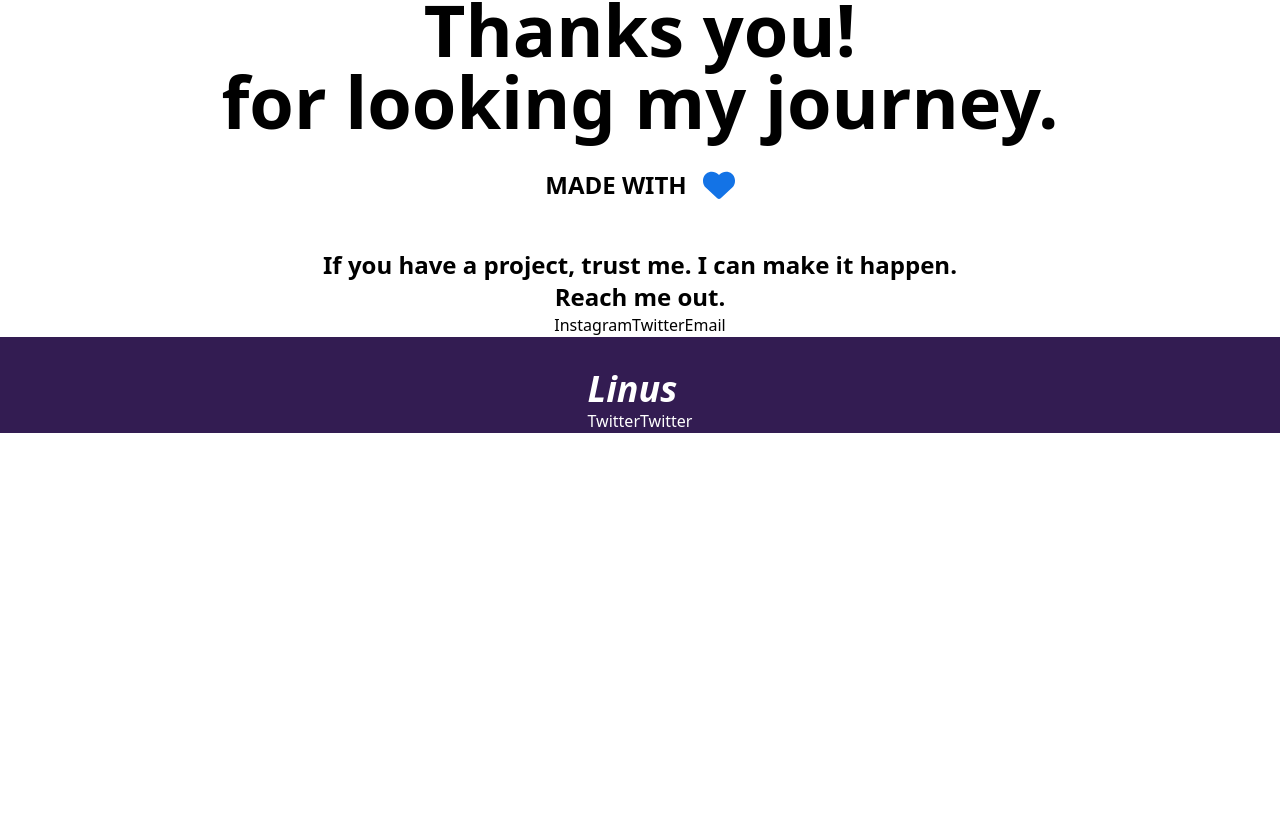
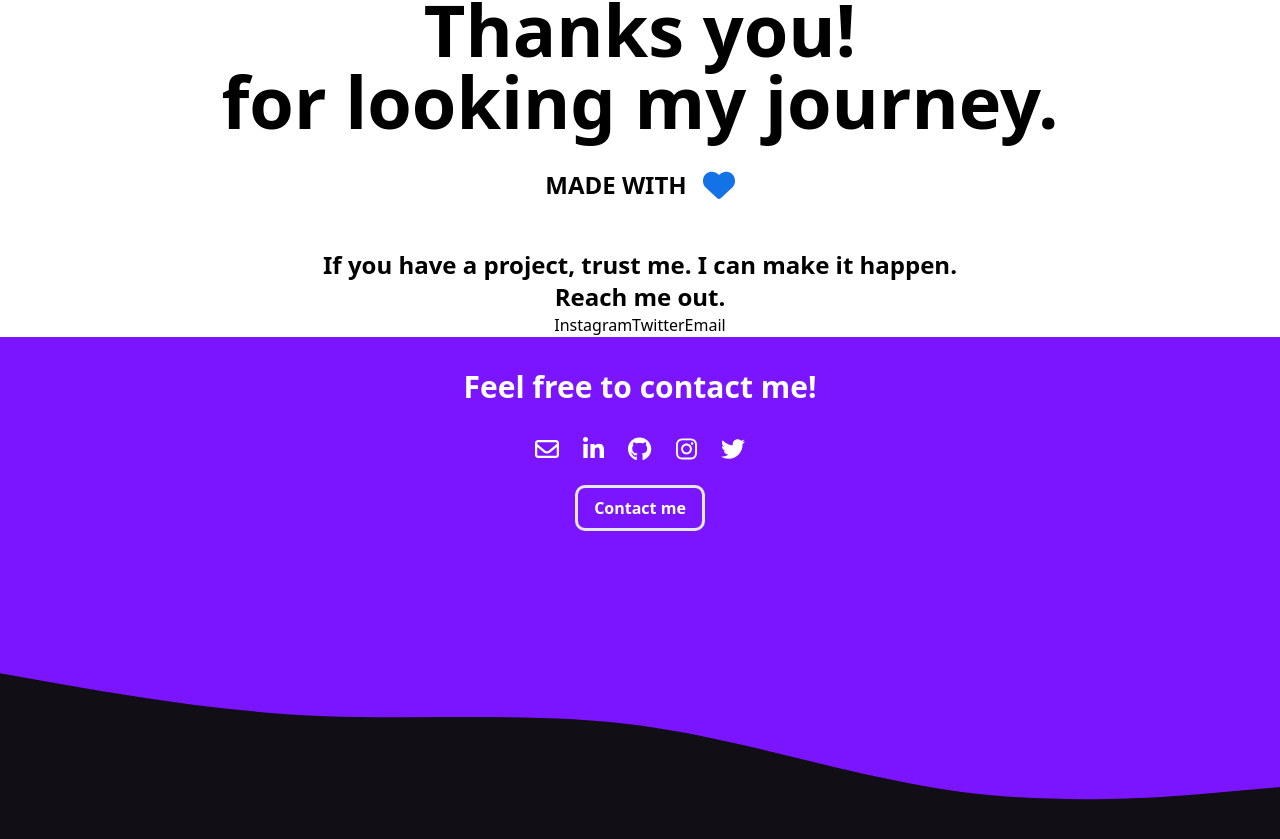
Before and after one commit to linusehle/linusehle-portfolio, a Vue app: page / in a window 1280 px wide. Shown: the part 3571-4410 px from the top of the page. Before the commit the page ends 4004 px from the top, so only its background shows below. Built offline with nearby package versions, Linux system fonts and the light colour scheme.

Commit message:
feat: worked on the footer

```diff
--- a/src/components/Footer.vue
+++ b/src/components/Footer.vue
@@ -1,24 +1,84 @@
 <template>
-    <div class="bg-[#331c52] w-full flex justify-center">
-        <div class="pt-8">
-            <span class="text-white font-bold text-4xl italic">Linus</span>
-            <div class="flex">
+    <body class="bg-[#120e16]">
+        <div class="bg-[#7b15ff] flex flex-col">
+            <div class="flex justify-center py-8">
+                <span class="text-white font-bold text-3xl">Feel free to contact me!</span>
+            </div>
+            <div class="flex justify-center space-x-6 text-white">
                 <div>
                     <a href="" target="_blank">
-                        <span class="text-white">Twitter</span>
+                        <svg xmlns="http://www.w3.org/2000/svg" viewBox="0 0 512 512" class="text-white h-6">
+                            <path fill="currentColor" d="M64 112c-8.8 0-16 7.2-16 16v22.1L220.5 291.7c20.7 17
+                            50.4 17 71.1 0L464 150.1V128c0-8.8-7.2-16-16-16H64zM48 212.2V384c0
+                            8.8 7.2 16 16 16H448c8.8 0 16-7.2 16-16V212.2L322 328.8c-38.4 31.5-93.7
+                            31.5-132 0L48 212.2zM0 128C0 92.7 28.7 64 64 64H448c35.3 0 64 28.7 64
+                            64V384c0 35.3-28.7 64-64 64H64c-35.3 0-64-28.7-64-64V128z"/>
+                        </svg>
                     </a>
                 </div>
                 <div>
                     <a href="" target="_blank">
-                        <span class="text-white"></span>
+                        <svg xmlns="http://www.w3.org/2000/svg" viewBox="0 0 448 512" class="text-white h-6">
+                            <path fill="currentColor" d="M100.3 448H7.4V148.9h92.9zM53.8 108.1C24.1 108.1 0 83.5 0 53.8a53.8 53.8 0
+                            0 1 107.6 0c0 29.7-24.1 54.3-53.8 54.3zM447.9 448h-92.7V302.4c0-34.7-.7-79.2-48.3-79.2-48.3 0-55.7
+                            37.7-55.7 76.7V448h-92.8V148.9h89.1v40.8h1.3c12.4-23.5 42.7-48.3 87.9-48.3 94 0 111.3 61.9 111.3 142.3V448z"/>
+                        </svg>
                     </a>
                 </div>
                 <div>
                     <a href="" target="_blank">
-                        <span class="text-white">Twitter</span>
+                        <svg xmlns="http://www.w3.org/2000/svg" viewBox="0 0 496 512" class="text-white h-6">
+                            <path fill="currentColor" d="M165.9 397.4c0 2-2.3 3.6-5.2 3.6-3.3 .3-5.6-1.3-5.6-3.6 0-2 2.3-3.6 5.2-3.6 3-.3 5.6
+                            1.3 5.6 3.6zm-31.1-4.5c-.7 2 1.3 4.3 4.3 4.9 2.6 1 5.6 0 6.2-2s-1.3-4.3-4.3-5.2c-2.6-.7-5.5 .3-6.2
+                            2.3zm44.2-1.7c-2.9 .7-4.9 2.6-4.6 4.9 .3 2 2.9 3.3 5.9 2.6 2.9-.7 4.9-2.6 4.6-4.6-.3-1.9-3-3.2-5.9-2.9zM244.8
+                            8C106.1 8 0 113.3 0 252c0 110.9 69.8 205.8 169.5 239.2 12.8 2.3 17.3-5.6 17.3-12.1 0-6.2-.3-40.4-.3-61.4 0 0-70
+                            15-84.7-29.8 0 0-11.4-29.1-27.8-36.6 0 0-22.9-15.7 1.6-15.4 0 0 24.9 2 38.6 25.8 21.9 38.6 58.6 27.5 72.9 20.9
+                            2.3-16 8.8-27.1 16-33.7-55.9-6.2-112.3-14.3-112.3-110.5 0-27.5 7.6-41.3 23.6-58.9-2.6-6.5-11.1-33.3 2.6-67.9
+                            20.9-6.5 69 27 69 27 20-5.6 41.5-8.5 62.8-8.5s42.8 2.9 62.8 8.5c0 0 48.1-33.6 69-27 13.7 34.7 5.2 61.4 2.6
+                            67.9 16 17.7 25.8 31.5 25.8 58.9 0 96.5-58.9 104.2-114.8 110.5 9.2 7.9 17 22.9 17 46.4 0 33.7-.3 75.4-.3 83.6
+                            0 6.5 4.6 14.4 17.3 12.1C428.2 457.8 496 362.9 496 252 496 113.3 383.5 8 244.8 8zM97.2 352.9c-1.3 1-1 3.3 .7
+                            5.2 1.6 1.6 3.9 2.3 5.2 1 1.3-1 1-3.3-.7-5.2-1.6-1.6-3.9-2.3-5.2-1zm-10.8-8.1c-.7 1.3 .3 2.9 2.3 3.9 1.6 1 3.6
+                            .7 4.3-.7 .7-1.3-.3-2.9-2.3-3.9-2-.6-3.6-.3-4.3 .7zm32.4 35.6c-1.6 1.3-1 4.3 1.3 6.2 2.3 2.3 5.2 2.6 6.5 1 1.3-1.3
+                            .7-4.3-1.3-6.2-2.2-2.3-5.2-2.6-6.5-1zm-11.4-14.7c-1.6 1-1.6 3.6 0 5.9 1.6 2.3 4.3 3.3 5.6 2.3 1.6-1.3 1.6-3.9 0-6.2-1.4-2.3-4-3.3-5.6-2z"/>
+                        </svg>
+                    </a>
+                </div>
+                <div>
+                    <a href="" target="_blank">
+                        <svg xmlns="http://www.w3.org/2000/svg" viewBox="0 0 448 512" class="text-white h-6">
+                            <path fill="currentColor" d="M224.1 141c-63.6 0-114.9 51.3-114.9 114.9s51.3 114.9 114.9 114.9S339 319.5 339
+                            255.9 287.7 141 224.1 141zm0 189.6c-41.1 0-74.7-33.5-74.7-74.7s33.5-74.7 74.7-74.7 74.7
+                            33.5 74.7 74.7-33.6 74.7-74.7 74.7zm146.4-194.3c0 14.9-12 26.8-26.8 26.8-14.9 0-26.8-12-26.8-26.8s12-26.8
+                            26.8-26.8 26.8 12 26.8 26.8zm76.1 27.2c-1.7-35.9-9.9-67.7-36.2-93.9-26.2-26.2-58-34.4-93.9-36.2-37-2.1-147.9-2.1-184.9 0-35.8
+                            1.7-67.6 9.9-93.9 36.1s-34.4 58-36.2 93.9c-2.1 37-2.1 147.9 0 184.9 1.7 35.9 9.9 67.7 36.2 93.9s58 34.4 93.9 36.2c37
+                            2.1 147.9 2.1 184.9 0 35.9-1.7 67.7-9.9 93.9-36.2 26.2-26.2 34.4-58 36.2-93.9 2.1-37 2.1-147.8 0-184.8zM398.8 388c-7.8
+                            19.6-22.9 34.7-42.6 42.6-29.5 11.7-99.5 9-132.1 9s-102.7 2.6-132.1-9c-19.6-7.8-34.7-22.9-42.6-42.6-11.7-29.5-9-99.5-9-132.1s-2.6-102.7
+                            9-132.1c7.8-19.6 22.9-34.7 42.6-42.6 29.5-11.7 99.5-9 132.1-9s102.7-2.6 132.1 9c19.6 7.8 34.7 22.9 42.6 42.6 11.7 29.5 9 99.5 9 132.1s2.7 102.7-9 132.1z"/>
+                        </svg>
+                    </a>
+                </div>
+                <div>
+                    <a href="" target="_blank">
+                        <svg xmlns="http://www.w3.org/2000/svg" viewBox="0 0 512 512" class="text-white h-6">
+                            <path fill="currentColor" d="M459.4 151.7c.3 4.5 .3 9.1 .3 13.6 0 138.7-105.6 298.6-298.6 298.6-59.5
+                            0-114.7-17.2-161.1-47.1 8.4 1 16.6 1.3 25.3 1.3 49.1 0 94.2-16.6 130.3-44.8-46.1-1-84.8-31.2-98.1-72.8 6.5
+                            1 13 1.6 19.8 1.6 9.4 0 18.8-1.3 27.6-3.6-48.1-9.7-84.1-52-84.1-103v-1.3c14 7.8 30.2 12.7 47.4 13.3-28.3-18.8-46.8-51-46.8-87.4
+                            0-19.5 5.2-37.4 14.3-53 51.7 63.7 129.3 105.3 216.4 109.8-1.6-7.8-2.6-15.9-2.6-24 0-57.8 46.8-104.9 104.9-104.9 30.2 0 57.5 12.7
+                            76.7 33.1 23.7-4.5 46.5-13.3 66.6-25.3-7.8 24.4-24.4 44.8-46.1 57.8 21.1-2.3 41.6-8.1 60.4-16.2-14.3 20.8-32.2 39.3-52.6 54.3z"/>
+                        </svg>
+                    </a>
+                </div>
+            </div>
+            <div class="pt-6 flex justify-center">
+                <div class="border-[3px] rounded-[10px] px-4 py-2">
+                    <a href="">
+                        <span class="font-semibold text-white">Contact me</span>
                     </a>
                 </div>
             </div>
         </div>
-    </div>
+        <svg xmlns="http://www.w3.org/2000/svg" viewBox="0 0 1440 320" class="pb-8">
+            <path fill="#7b15ff" fill-opacity="1" d="M0,160L60,170.7C120,181,240,203,360,208C480,213,600,203,720,218.7C840,235,960,277,1080,293.3C1200,309,1320,299,1380,293.3L1440,288L1440,0L1380,0C1320,0,1200,0,1080,0C960,0,840,0,720,0C600,0,480,0,360,0C240,0,120,0,60,0L0,0Z"></path>
+        </svg>
+    </body>
 </template>
```
